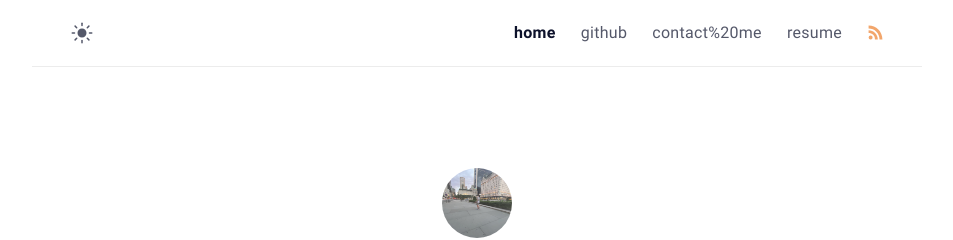
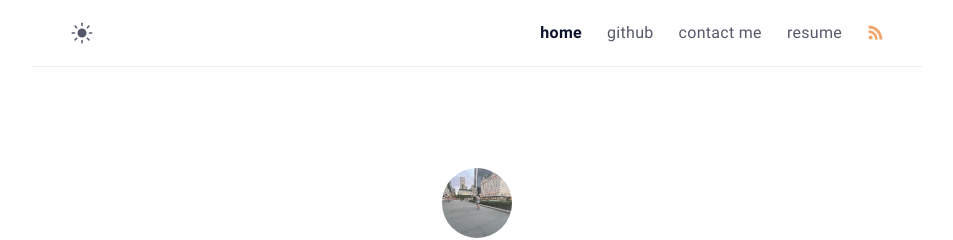
Before and after one commit to Ferryistaken/website, a Jekyll site: the page built from index.md, in a window 1280 px wide. Shown: the top 240 px of the page, without its empty margins (163-1116 px from the left). Built offline with Jekyll 4.4.1, drawn with Linux system fonts in a browser that asks for light colours.

Commit message:
removed %20

```diff
--- a/_data/menus.yml
+++ b/_data/menus.yml
@@ -6,7 +6,7 @@
   url: https://github.com/Ferryistaken
   external: true # set true if you using external link, see bellow
 
-- title: contact%20me
+- title: "contact me"
   url: https://contact.alessandroferrari.live
   external: false
 
```
